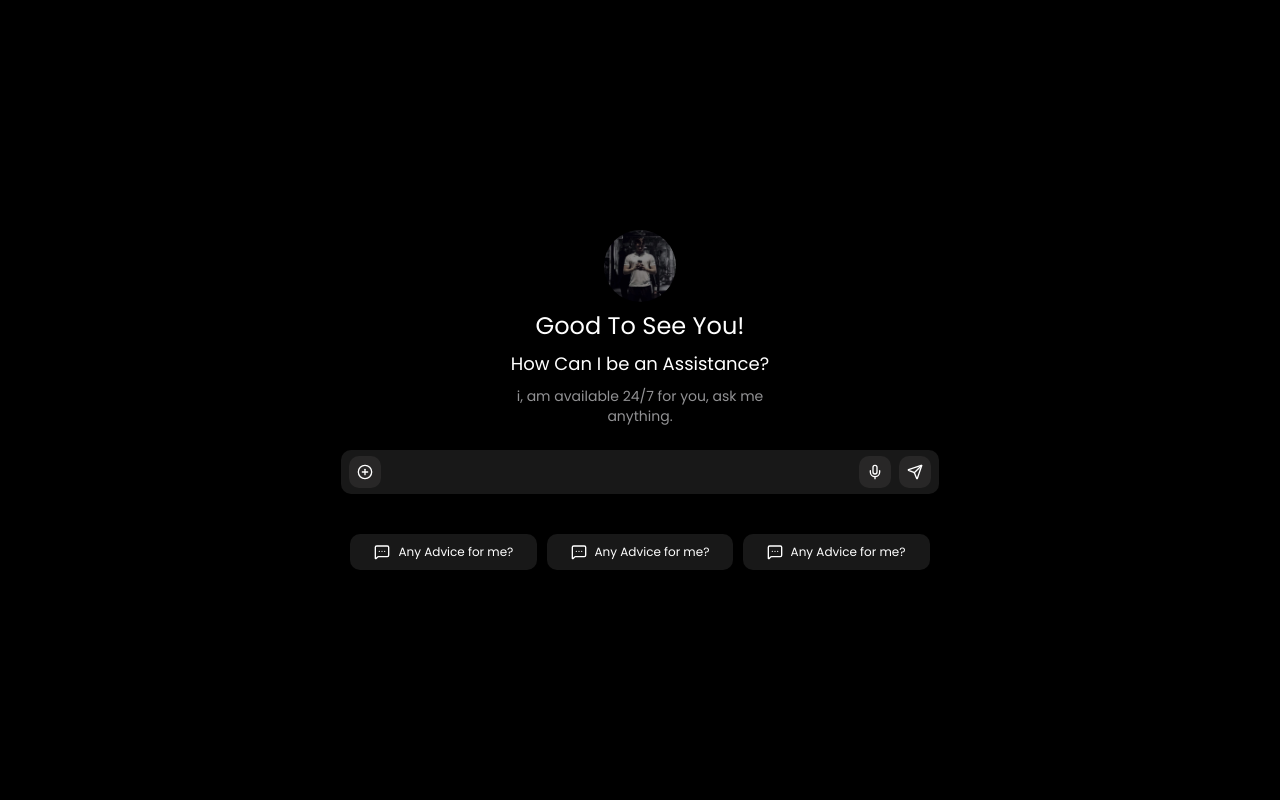
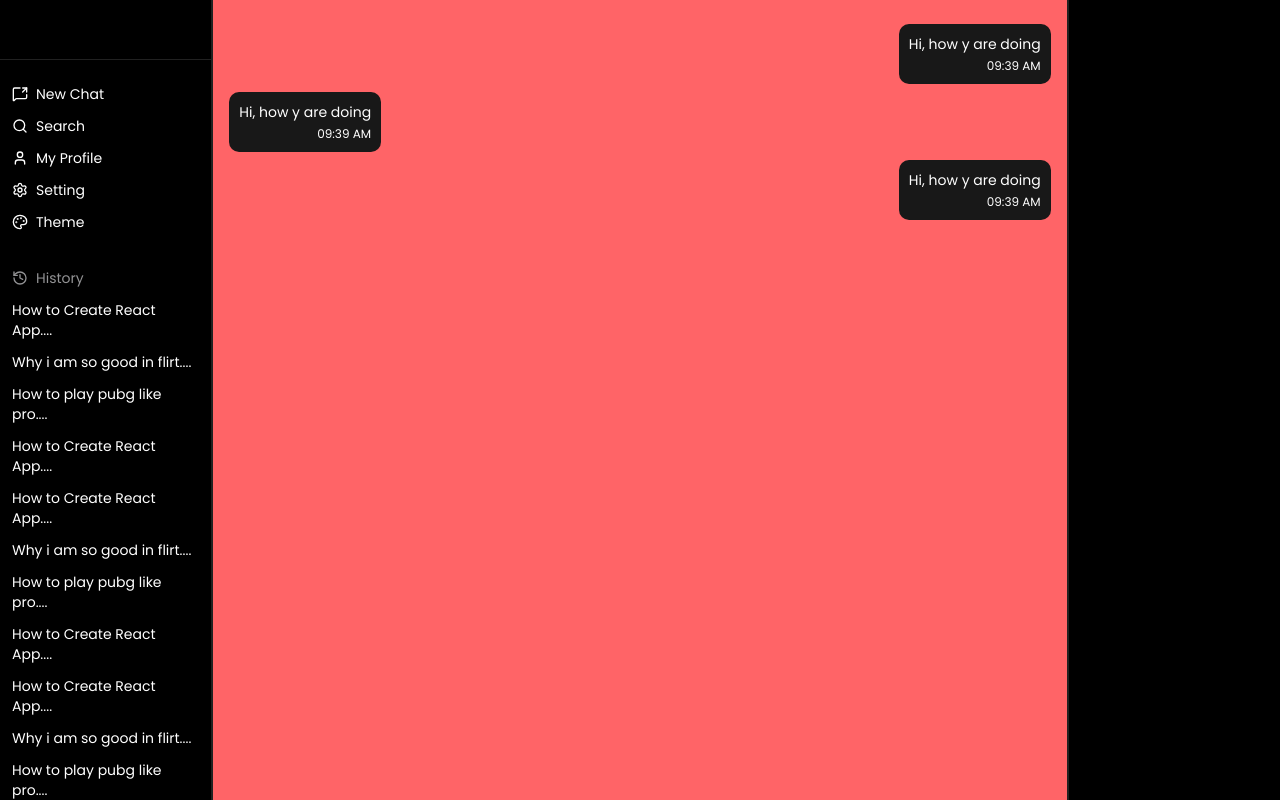
Before and after one commit to kartik-sharma17/PROMPT-GENERATOR, a Next.js app in the folder apps/web/: page / in a window 1280 px wide. Built offline with nearby package versions, Linux system fonts and the light colour scheme; a web font is replaced by a local one.

Commit message:
worked on main chat interface

```diff
--- a/apps/web/app/globals.css
+++ b/apps/web/app/globals.css
@@ -46,7 +46,7 @@
 html,
 body {
   max-width: 100vw;
-  overflow-x: hidden;
+  overflow: hidden;
 }
 
 * {
@@ -152,3 +152,38 @@ a {
 .mont {
   font-family: "Montserrat", sans-serif;
 }
+
+/* Firefox */
+* {
+  scrollbar-width: thin;
+  scrollbar-color: rgba(255, 255, 255, 0.25) transparent;
+}
+
+/* Chrome, Edge, Safari */
+*::-webkit-scrollbar {
+  width: 6px;
+  height: 6px;
+}
+
+*::-webkit-scrollbar-track {
+  background: transparent;
+}
+
+*::-webkit-scrollbar-thumb {
+  background-color: rgba(255, 255, 255, 0.25);
+  border-radius: 999px;
+  transition: background-color 0.2s ease;
+}
+
+*::-webkit-scrollbar-thumb:hover {
+  background-color: rgba(255, 255, 255, 0.45);
+}
+
+*::-webkit-scrollbar-thumb {
+  background-color: rgba(255, 255, 255, 0.18);
+  border-radius: 999px;
+}
+
+*::-webkit-scrollbar-thumb:hover {
+  background-color: rgba(255, 255, 255, 0.4);
+}
--- a/apps/web/app/page.tsx
+++ b/apps/web/app/page.tsx
@@ -1,21 +1,37 @@
 "use client"
 
 import { useFormik } from "formik"
-import { CirclePlus, MessageSquareMore, Mic, Send } from "lucide-react"
+import { CirclePlus, History, MessageSquareMore, MessageSquareShare, Mic, Palette, Search, Send, Settings, User } from "lucide-react"
 import { useEffect, useState } from "react"
 
 type Message = {
   role: "user" | "assistant"
   text: string
+  timeStamp: string
 }
 
 const initialValues = {
   text: ""
 }
 
+const formatTime = (rawDate: string) => {
+  const date = new Date(rawDate)
+  return date.toLocaleTimeString([], {
+    hour: "2-digit",
+    minute: "2-digit"
+  })
+}
+
+
+const demoMessages: Message[] = [
+  { role: "user", text: "Hi, how y are doing", timeStamp: new Date().toISOString() },
+  { role: "assistant", text: "Hi, how y are doing", timeStamp: new Date().toISOString() },
+  { role: "user", text: "Hi, how y are doing", timeStamp: new Date().toISOString() },
+]
+
 const page = () => {
-  const [firstScreen, setFirstScreen] = useState(false)
-  const [messages, setMessages] = useState<Message[]>([])
+  const [chatScreen, setChatScreen] = useState(false)
+  const [messages, setMessages] = useState<Message[]>(demoMessages)
 
   const formik = useFormik({
     initialValues,
@@ -24,39 +40,76 @@ const page = () => {
     }
   })
 
-  useEffect(() => {
-    setMessages(prev => [...prev, { role: "user", text: "Hi, how y are doing" }])
-  }, [])
+  const handleSubmit = () => {
+    const text = formik.values.text.trim()
 
-  if (firstScreen) {
+    if (!text) return
+
+    const message: Message = {
+      text,
+      role: "user",
+      timeStamp: new Date().toISOString()
+    }
+
+    setMessages(prev => [...prev, message])
+
+    formik.resetForm()
+  }
+
+  if (true) {
     return (
       <div className="bg-black h-screen grid grid-cols-12">
-        <div className="col-span-2 bg-[#212121] h-full">
+        <div className="col-span-2 border-[#212121] border-r-2 h-full">
+          <div className="h-15 border-b border-[#212121]">
 
+          </div>
+          <div className="p-3">
+            <p className="text-white text-sm flex my-3 gap-2 items-center"><MessageSquareShare className="w-4 h-4 text-white" /> New Chat</p>
+            <p className="text-white text-sm my-3 flex gap-2 items-center"><Search className="w-4 h-4 text-white" /> Search</p>
+            <p className="text-white text-sm my-3 flex gap-2 items-center"><User className="w-4 h-4 text-white" /> My Profile</p>
+            <p className="text-white text-sm my-3 flex gap-2 items-center"><Settings className="w-4 h-4 text-white" /> Setting</p>
+            <p className="text-white text-sm my-3 flex gap-2 items-center"><Palette className="w-4 h-4 text-white" /> Theme</p>
+          </div>
+
+          <div className="p-3 h-6/10 overflow-y-auto">
+            <p className="text-sm text-[#929294] flex gap-2 items-center"><History className="w-4 h-4 text-[#929294]" />  History</p>
+            <p className="text-white text-sm my-3 flex gap-2 items-center">How to Create React App....</p>
+            <p className="text-white text-sm my-3 flex gap-2 items-center">Why i am so good in flirt....</p>
+            <p className="text-white text-sm my-3 flex gap-2 items-center">How to play pubg like pro....</p>
+            <p className="text-white text-sm my-3 flex gap-2 items-center">How to Create React App....</p>
+            <p className="text-white text-sm my-3 flex gap-2 items-center">How to Create React App....</p>
+            <p className="text-white text-sm my-3 flex gap-2 items-center">Why i am so good in flirt....</p>
+            <p className="text-white text-sm my-3 flex gap-2 items-center">How to play pubg like pro....</p>
+            <p className="text-white text-sm my-3 flex gap-2 items-center">How to Create React App....</p>
+            <p className="text-white text-sm my-3 flex gap-2 items-center">How to Create React App....</p>
+            <p className="text-white text-sm my-3 flex gap-2 items-center">Why i am so good in flirt....</p>
+            <p className="text-white text-sm my-3 flex gap-2 items-center">How to play pubg like pro....</p>
+            <p className="text-white text-sm my-3 flex gap-2 items-center">How to Create React App....</p>
+            <p className="text-white text-sm my-3 flex gap-2 items-center">How to Create React App....</p>
+            <p className="text-white text-sm my-3 flex gap-2 items-center">Why i am so good in flirt....</p>
+            <p className="text-white text-sm my-3 flex gap-2 items-center">How to play pubg like pro....</p>
+            <p className="text-white text-sm my-3 flex gap-2 items-center">How to Create React App....</p>
+          </div>
         </div>
-        <div className="col-span-12 md:col-span-8 h-full">
-          {/* messages div */}
-          <div className="h-full flex flex-col justify-center">
-            <img src="/assets/img/profile.jpeg" className="h-auto w-18 mb-2 mx-auto rounded-full" alt="" />
-            <h2 className="text-white mb-2 text-2xl text-center">Good To See You!</h2>
-            <h4 className="text-white mb-2 text-lg text-center">How Can I be an Assistance?</h4>
-            <p className="text-[#929294]! text-sm mb-6 text-center">i, am available 24/7 for you, ask me <br /> anything.</p>
-            <form>
-              <div className="bg-[#181818] mx-auto h-11 overflow-hidden w-7/10 rounded-lg! flex items-center px-2 gap-2">
-                <button className="bg-[#282727] h-8 w-8 p-2 rounded-lg"><CirclePlus className="h-4 w-4  text-white cursor-pointer" /></button>
-                <textarea className="w-full py-2 resize-none mx-auto h-full text-white focus-visible:ring-0 focus-visible:ring-offset-0 focus:outline-none" onChange={formik.handleChange} name="text" value={formik.values.text} />
-                <button className="bg-[#282727] h-8 w-8 p-2 rounded-lg"><Mic className="h-4 w-4  text-white cursor-pointer" /></button>
-                <button type="submit" className="bg-[#282727] h-8 w-8 p-2 rounded-lg"><Send className="h-4 w-4  text-white cursor-pointer" /></button>
-              </div>
-            </form>
-            <div className="flex justify-evenly w-7/10 mx-auto mt-10">
-              <button className="bg-[#181818] flex gap-2 items-center text-white p-2.5 rounded-lg text-xs px-6"><MessageSquareMore className="h-4 w-4 text-white cursor-pointer" /> Any Advice for me?</button>
-              <button className="bg-[#181818] flex gap-2 items-center text-white p-2.5 rounded-lg text-xs px-6"><MessageSquareMore className="h-4 w-4 text-white cursor-pointer" /> Any Advice for me?</button>
-              <button className="bg-[#181818] flex gap-2 items-center text-white p-2.5 rounded-lg text-xs px-6"><MessageSquareMore className="h-4 w-4 text-white cursor-pointer" /> Any Advice for me?</button>
+
+        <div className="col-span-12 md:col-span-8 h-full overflow-y-auto flex flex-col">
+          <div className="flex h-8/10 bg-red-400 flex-col p-4">
+            {messages.map((message, index) => (
+              <div key={index} className={`${message?.role === "assistant" ? "self-start" : "self-end"} bg-[#181818] flex flex-col mt-2 text-white p-2.5 rounded-lg text-sm`}>{message?.text} <span className="ml-auto text-xs mt-1">{formatTime(message?.timeStamp)}</span></div>
+            ))}
+          </div>
+
+          <div className="top-0 mt-auto mb-3">
+            <div className="bg-[#181818] mx-auto h-11 overflow-hidden w-7/10 rounded-lg! flex items-center px-2 gap-2">
+              <button className="bg-[#282727] h-8 w-8 p-2 rounded-lg"><CirclePlus className="h-4 w-4  text-white cursor-pointer" /></button>
+              <textarea className="w-full py-2 resize-none mx-auto h-full text-white focus-visible:ring-0 focus-visible:ring-offset-0 focus:outline-none" onChange={formik.handleChange} name="text" value={formik.values.text} />
+              <button className="bg-[#282727] h-8 w-8 p-2 rounded-lg"><Mic className="h-4 w-4  text-white cursor-pointer" /></button>
+              <button type="submit" onClick={handleSubmit} className="bg-[#282727] h-8 w-8 p-2 rounded-lg"><Send className="h-4 w-4  text-white cursor-pointer" /></button>
             </div>
           </div>
+          <p className="text-[#929294]! text-xs text-center mb-2">Ai prompt generator can make mistakes. Check important info. </p>
         </div>
-        <div className="col-span-2 bg-[#212121] h-full">
+        <div className="col-span-2 border-[#212121] border-l-2 h-full">
 
         </div>
       </div>
@@ -65,9 +118,7 @@ const page = () => {
 
   return (
     <div className="bg-black h-screen grid grid-cols-12">
-      <div className="col-span-2 h-full">
-
-      </div>
+      <div className="col-span-2 h-full"></div>
       <div className="col-span-12 md:col-span-8 h-full">
         {/* messages div */}
         <div className="h-full flex flex-col justify-center">
@@ -90,9 +141,7 @@ const page = () => {
           </div>
         </div>
       </div>
-      <div className="col-span-2 h-full">
-
-      </div>
+      <div className="col-span-2 h-full"></div>
     </div>
   )
 
```
